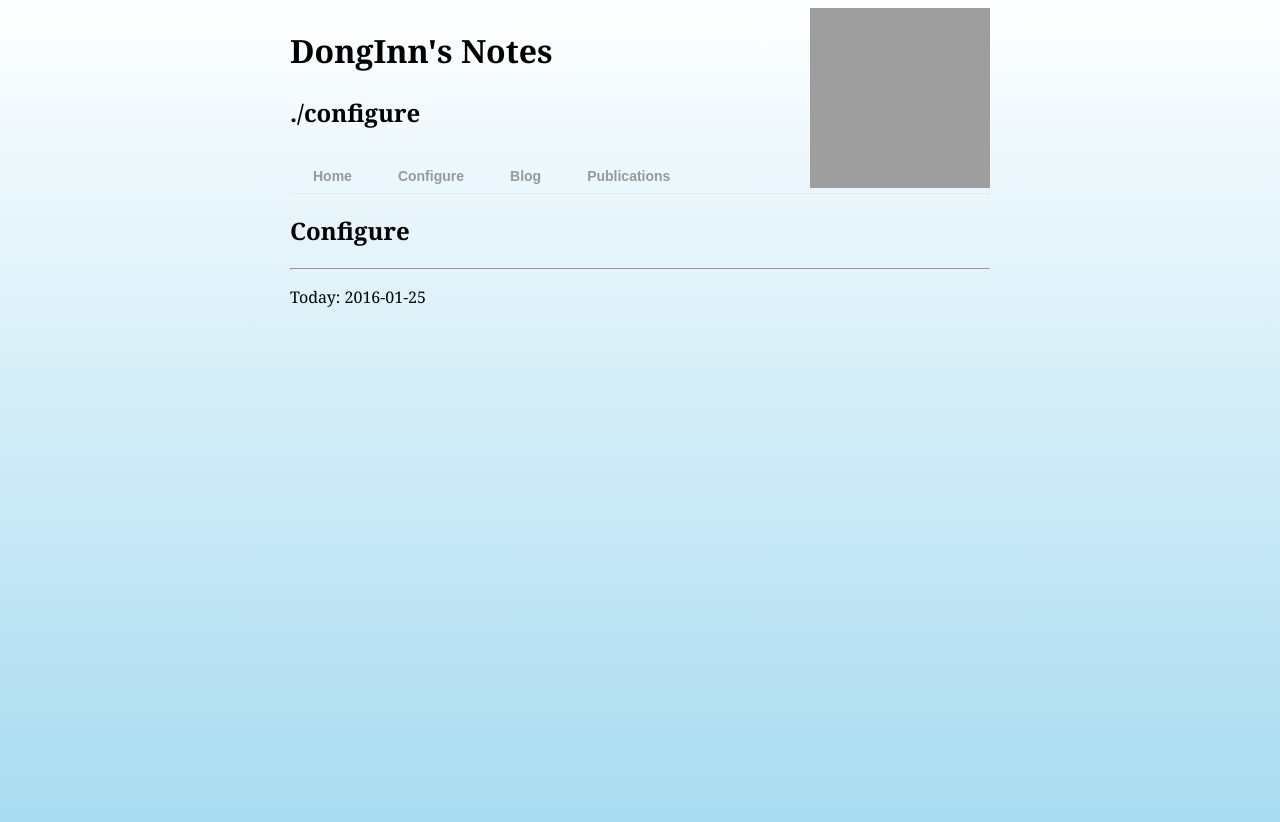
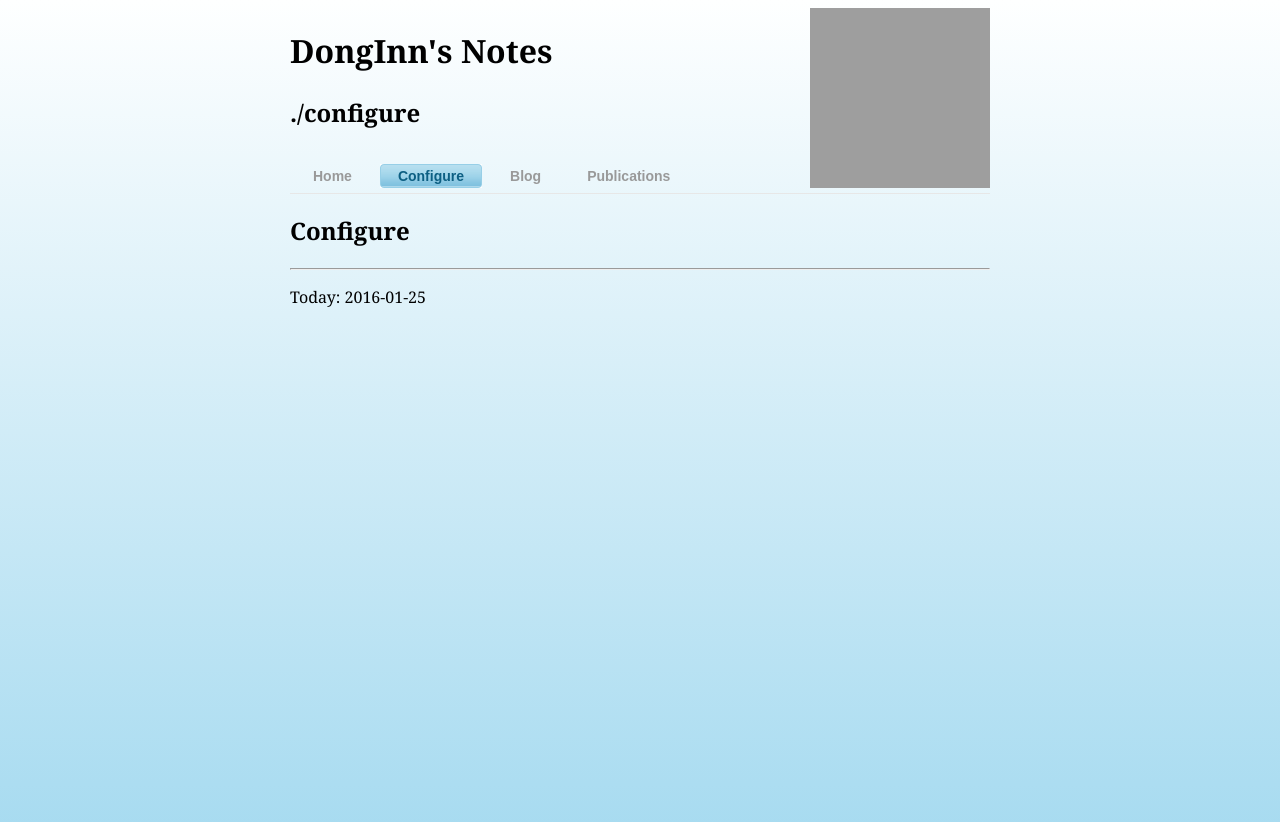
Before and after one commit to dikim33/dikim33.github.io, a Jekyll site: the page built from configure.html, in a window 1280 px wide. Shown: the top 822 px of the page. Built offline with Jekyll 4.4.1, drawn with Linux system fonts in a browser that asks for light colours; grey boxes are pictures that could not be loaded.

Commit message:
[_includes] Fix the highlight issue on the configure button

```diff
--- a/_includes/nav.html
+++ b/_includes/nav.html
@@ -1,6 +1,6 @@
         <ul class="blue">
             <li><a href="{{site.baseurl}}/" title="home" class="{% if page.url == '/' %}current{% endif %}" ><span>Home</span></a></li>
-            <li><a href="{{site.baseurl}}/configure" title="configure" class="{% if page.url == '/configure' %}current{% endif %}" ><span>Configure</span></a></li>
+            <li><a href="{{site.baseurl}}/configure" title="configure" class="{% if page.url == '/configure.html' %}current{% endif %}" ><span>Configure</span></a></li>
             <li><a href="{{site.baseurl}}/blog" title="blog" class="{% if page.url contains 'blog' or page.layout == 'blog-article' %}current{% endif %}" ><span>Blog</span></a></li>
             <!--
             <li><a href="{{site.baseurl}}/contact" title="contact" class="{% if page.url == '/contact' %}current{% endif %}" ><span>Contact</span></a></li>
```
